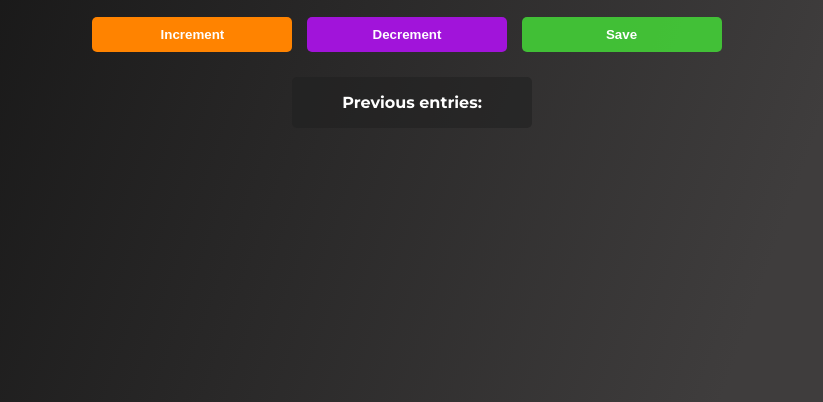
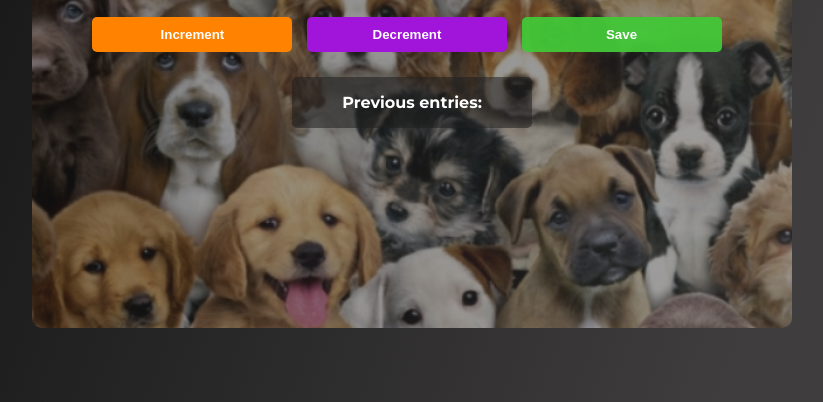
Before and after one commit to mbruzzi/puppy-counter, a plain HTML site: page index.html in a window 1280 px wide. Shown: the part 398-800 px from the top of the page, without its empty margins (228-1051 px from the left). Drawn offline with Linux system fonts and the light colour scheme.

Commit message:
Update index.css

```diff
--- a/index.css
+++ b/index.css
@@ -38,7 +38,7 @@ body {
   left: 0;
   bottom: 0;
   right: 0;
-  background-image: url("puppies.jpeg");
+  background-image: url("img/puppies.jpeg");
   background-size: cover;
   z-index: -1;
   opacity: 0.5;
```
